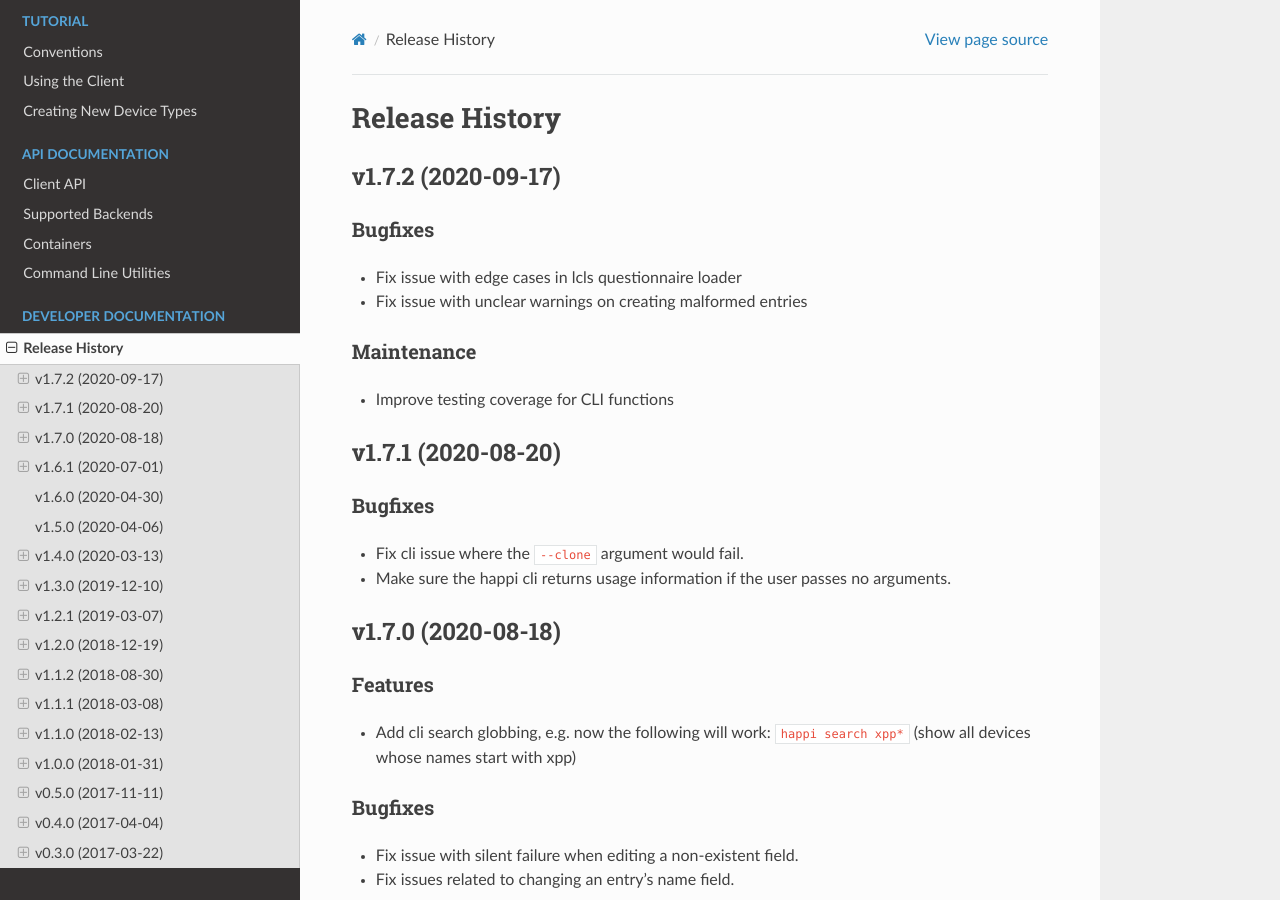
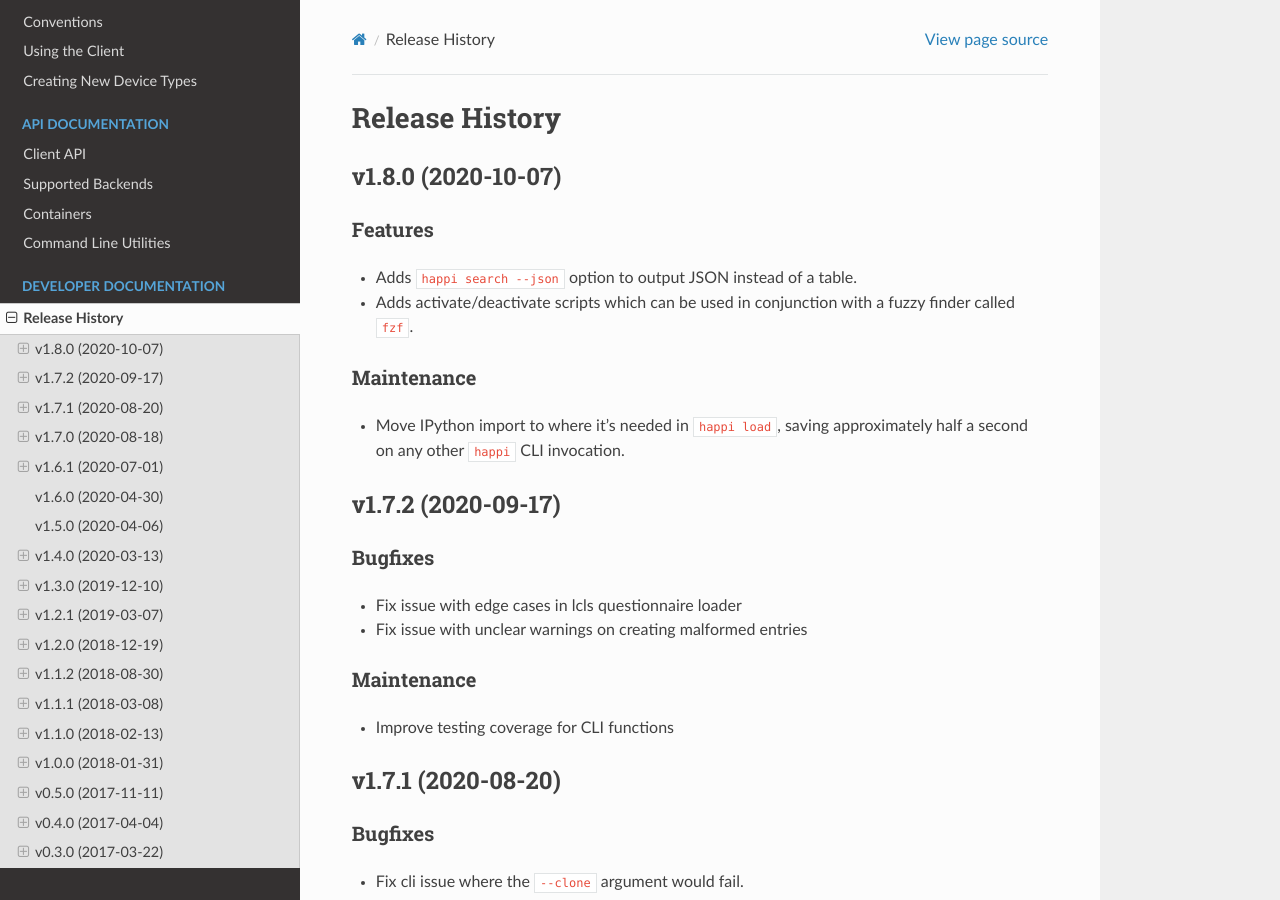
Before and after one commit to pcdshub/happi, a Sphinx documentation site: the page built from docs/source/releases.rst, in a window 1280 px wide and 900 px high. Built offline with Sphinx 7.4.7 and the Read the Docs theme 2.0.0, drawn with Linux system fonts in a browser that asks for light colours.

Commit message:
DOC: add release notes for v1.8.0

```diff
--- a/docs/source/releases.rst
+++ b/docs/source/releases.rst
@@ -1,6 +1,21 @@
 =================
  Release History
 =================
+
+v1.8.0 (2020-10-07)
+===================
+
+Features
+--------
+- Adds ``happi search --json`` option to output JSON instead of a table.
+- Adds activate/deactivate scripts which can be used in conjunction with
+  a fuzzy finder called ``fzf``.
+
+Maintenance
+-----------
+- Move IPython import to where it's needed in ``happi load``, saving
+  approximately half a second on any other ``happi`` CLI invocation.
+
 
 v1.7.2 (2020-09-17)
 ===================
```
